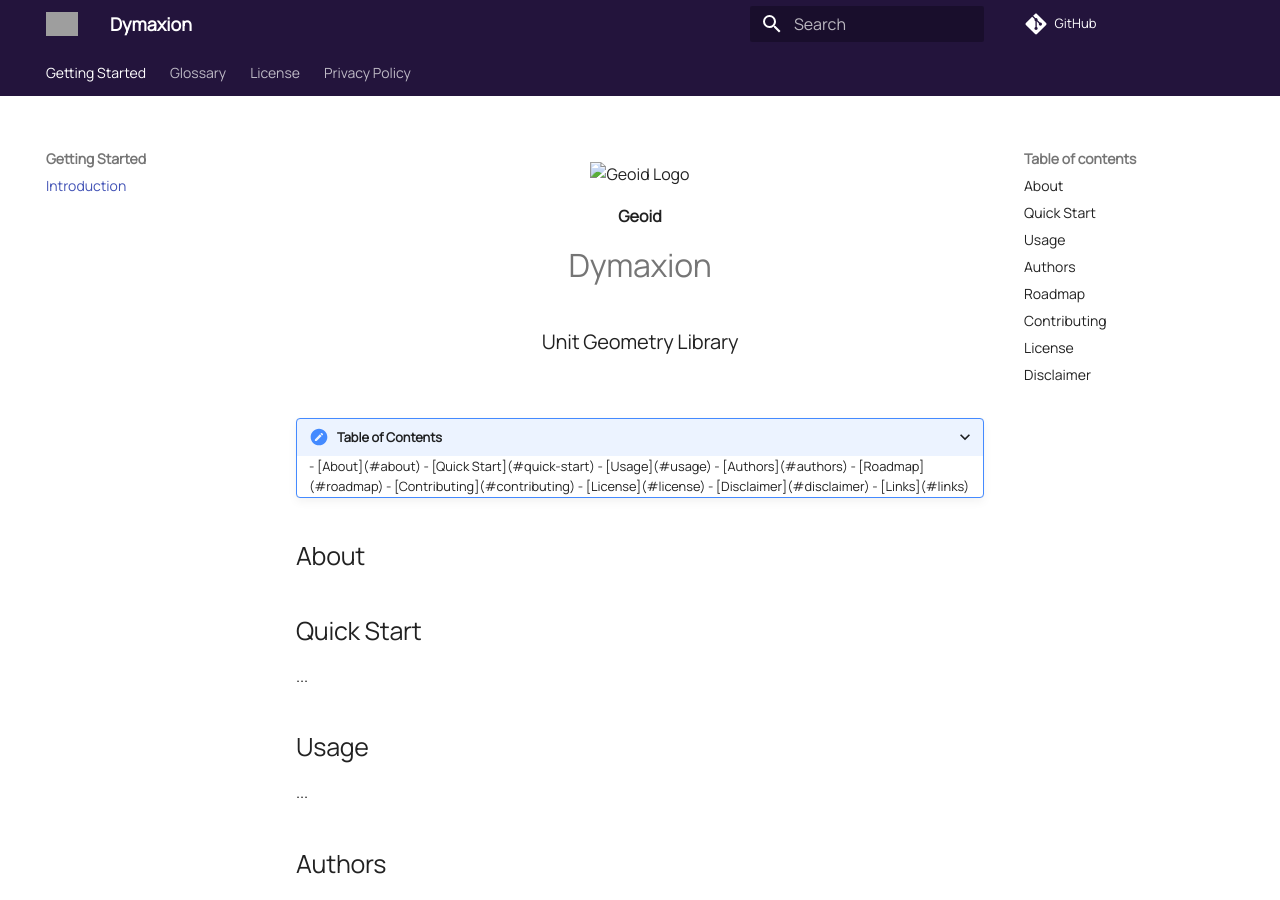
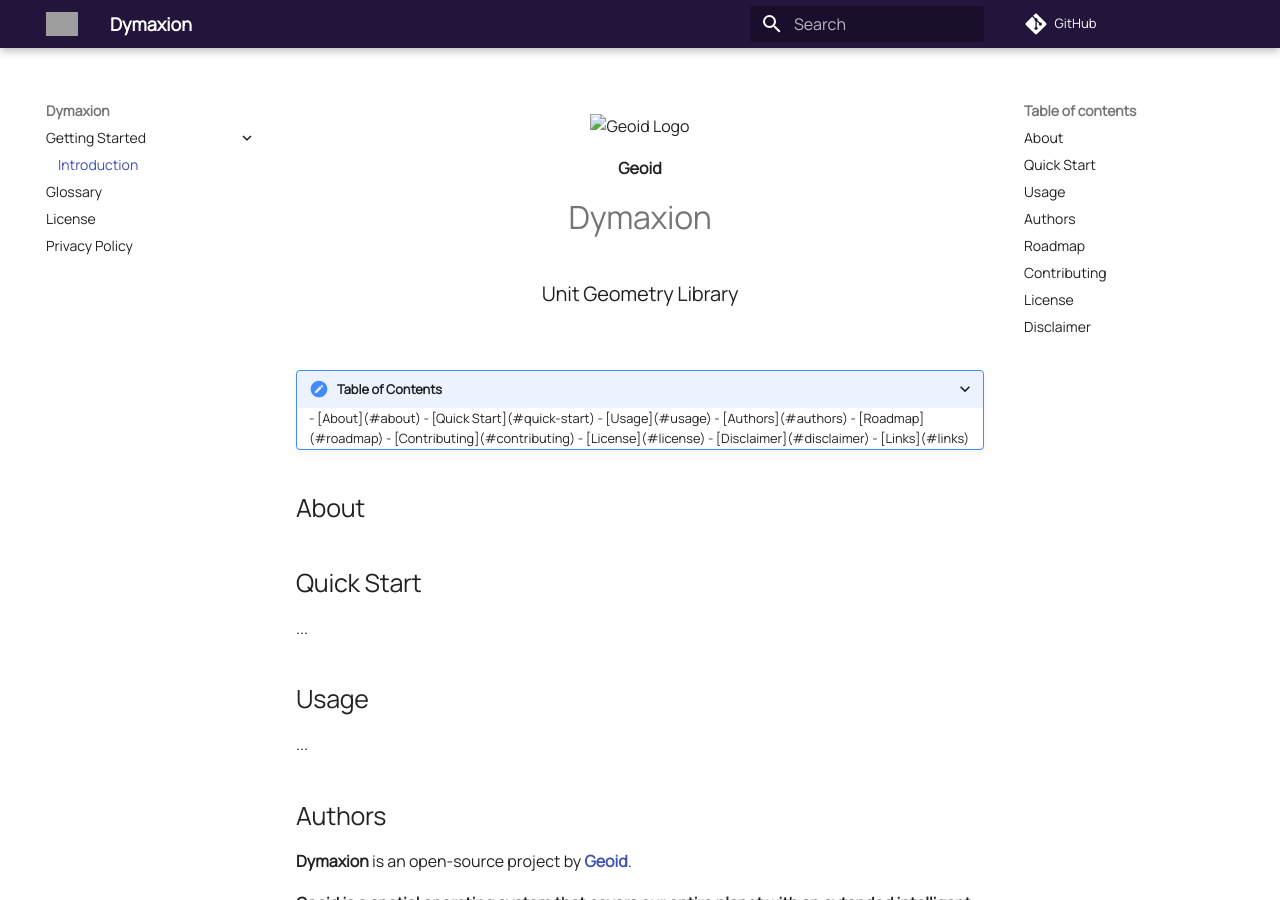
Before and after one commit to geoid-org/dymaxion, an MkDocs documentation site: the page built from docs/index.md, in a window 1280 px wide and 900 px high. Built offline with MkDocs 1.6.1 and Material for MkDocs 9.7.7, drawn with Linux system fonts in a browser that asks for light colours; comment, search, counter and statistics services are not loaded; some of the changed lines change nothing that is shown; grey boxes are pictures that could not be loaded.

Commit message:
Update mkdocs.yml

```diff
--- a/mkdocs.yml
+++ b/mkdocs.yml
@@ -1,8 +1,7 @@
 site_name: Dymaxion
 site_url: https://www.dymaxion.world/
-site_description:
-site_author:
-copyright:
+site_description: Unit Geometry Library
+site_author: Geoid
 lang: en
 
 repo_name: 'GitHub'
@@ -17,9 +16,9 @@
   palette:
     scheme: geoid
   logo: assets/logo.png
-  favicon: assets/favicon/favicon.png
-  features:
-    - navigation.tabs
+  favicon: assets/favicon/favicon.ico
+  # features:
+  #   - navigation.tabs
 
 extra_css:
   - assets/style/extra.css
@@ -29,9 +28,9 @@
 
 extra:
   generator: false
-  # analytics:
-  #   provider: google
-  #   property: G-XXXXXXXXXX
+  analytics:
+    provider: google
+    property: G-6FEJJ20F68
   social:
     - icon: fontawesome/solid/globe
       link: https://www.geoid.org
```
